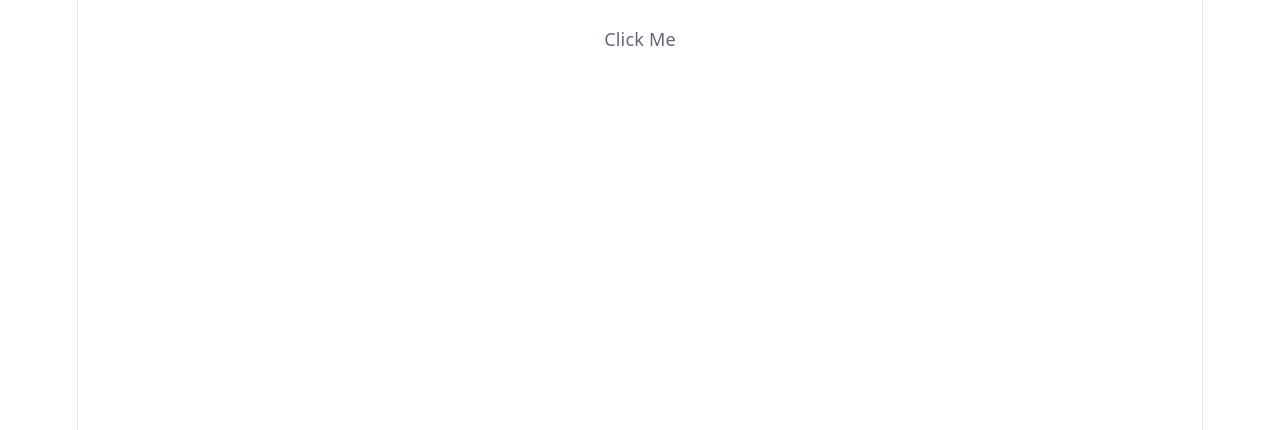
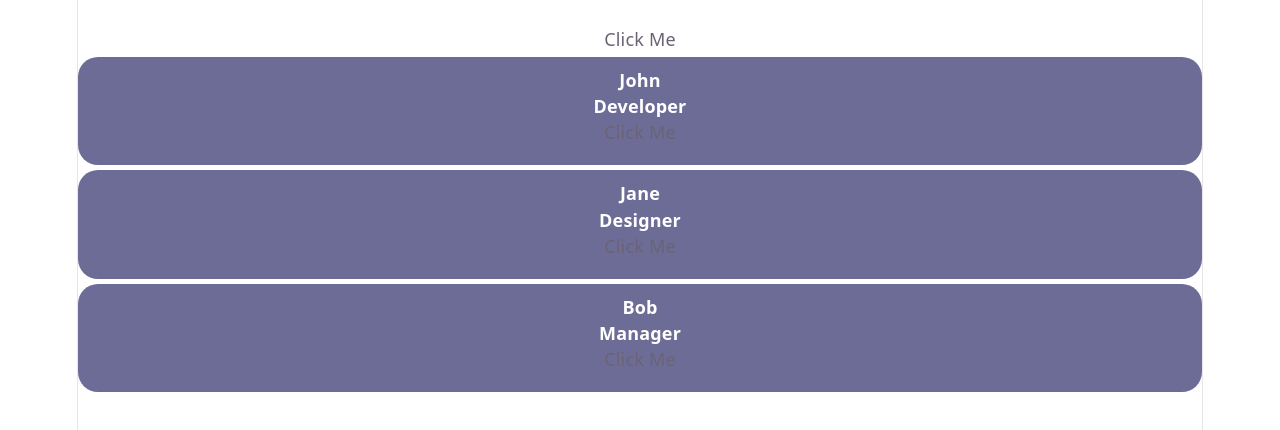
Before and after one commit to VattraF4/Tour-Booking-Payment-Gateway, a React (Vite) app: page / in a window 1280 px wide. Shown: the top 430 px of the page. Built offline with nearby package versions, Linux system fonts and the light colour scheme.

Commit message:
Add Profile and Users components; refactor App component structure

```diff
--- a/src/App.jsx
+++ b/src/App.jsx
@@ -1,14 +1,15 @@
 import { useState } from "react";
 import "./App.css";
 
-import Profile from "./components/Product";
+import Product from "./components/Product";
 import Form from "./components/Form";
+import Users from "./components/Users";
 
 function App() {
   return (
     <div className="App">
       <Form />
-      {/* <Profile /> */}
+      <Users/>
     </div>
   );
 }
--- a/src/components/Card.jsx
+++ b/src/components/Card.jsx
@@ -4,7 +4,7 @@ import "./Card.css";
 function Card(props) {
     const { image, brand, description, price } = props;
   return (
-    <article className="w-[200px] overflow-hidden rounded-[20px] bg-[rgb(108,108,150)] p-[10px_10px_20px_10px] m-[5px_0px]">
+    <article className="w-\[200px\] overflow-hidden rounded-[20px] bg-[rgb(108,108,150)] p-[10px_10px_20px_10px] m-[5px_0px]">
       <img
         className="w-52 rounded-2xl"
         src={image}
--- /dev/null
+++ b/src/components/Profile.jsx
@@ -0,0 +1,16 @@
+import React from "react";
+import "./Card.css";
+function Profile(props) {
+  const { name, position, id } = props;
+  return (
+    <article className="w-\[200px\] overflow-hidden rounded-[20px] bg-[rgb(108,108,150)] p-[10px_10px_20px_10px] m-[5px_0px]">
+      <h3>{name}</h3>
+      <h3>{position}</h3>
+      <button onClick={() => console.log(`Button clicked for ${id}`)}>
+        Click Me
+      </button>
+    </article>
+  );
+}
+
+export default Profile;
--- /dev/null
+++ b/src/components/Users.jsx
@@ -0,0 +1,19 @@
+import React from "react";
+import Profile from "./Profile";
+
+const userData = [
+  { id: 1, name: "John", position: "Developer" },
+  { id: 2, name: "Jane", position: "Designer" },
+  { id: 3, name: "Bob", position: "Manager" },
+];
+function Users() {
+  return (
+    <div>
+      {userData.map((user) => (
+        <Profile {...user} key={user.id} />
+      ))}
+    </div>
+  );
+}
+
+export default Users;
--- a/vite.config.js
+++ b/vite.config.js
@@ -4,5 +4,8 @@ import tailwindcss from "@tailwindcss/vite";
 
 // https://vite.dev/config/
 export default defineConfig({
-  plugins: [react(), tailwindcss()],
+  plugins: [
+    react(),
+    tailwindcss()
+  ],
 });
```
